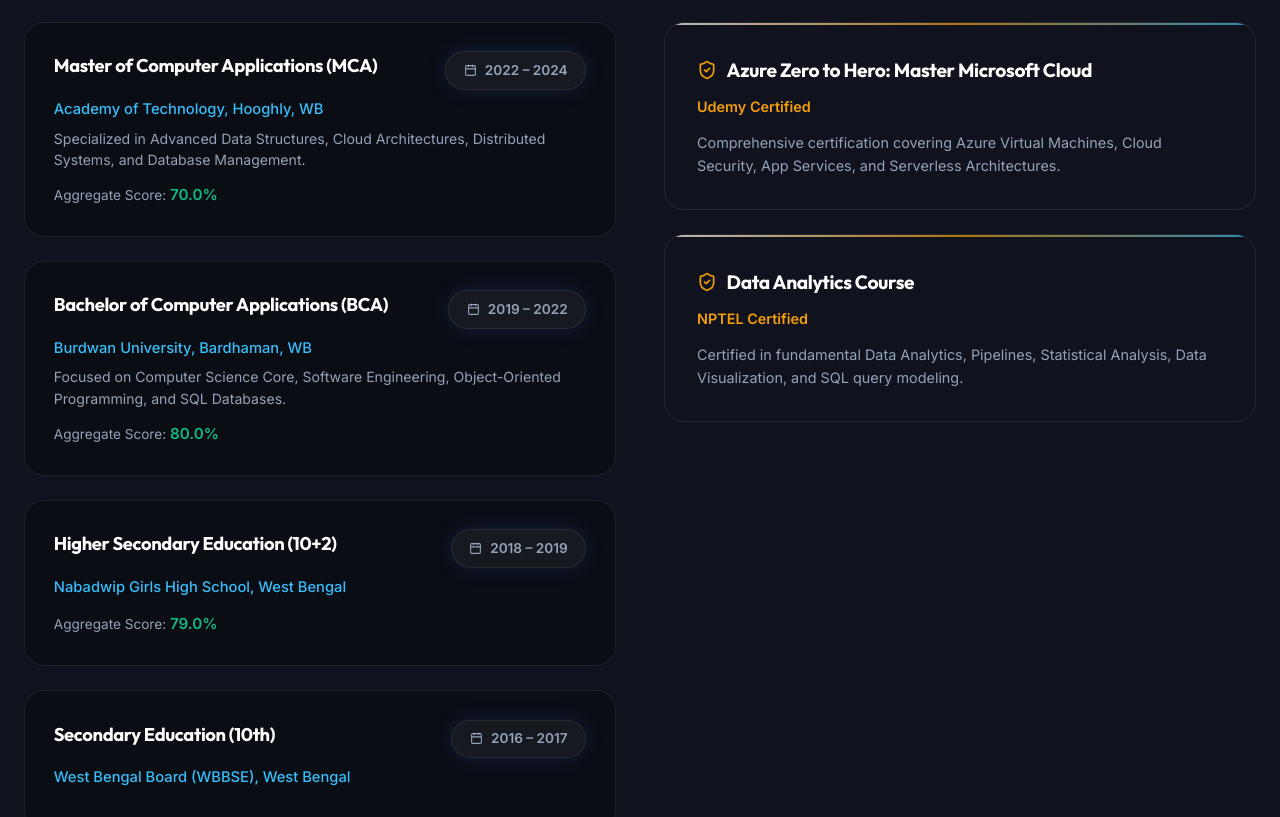
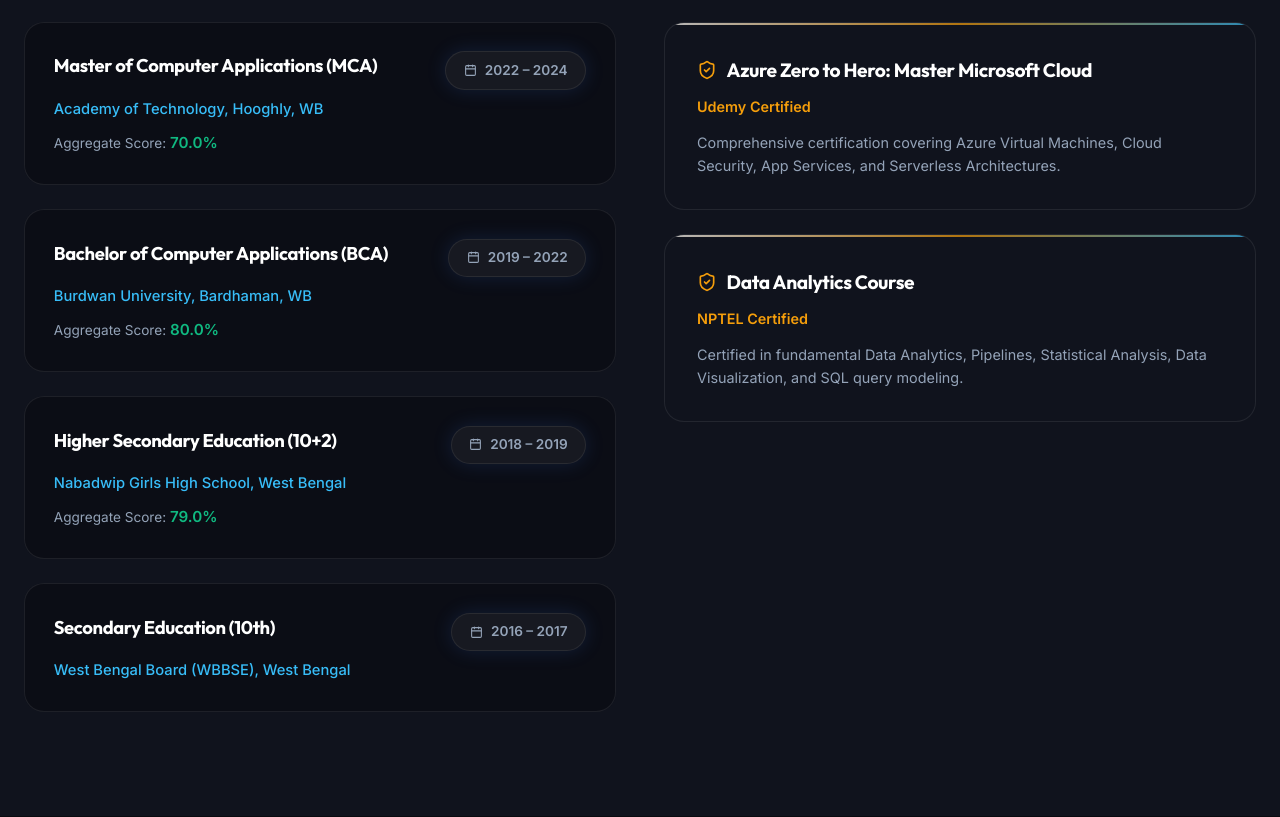
Before and after one commit to TechHub88/portfolio, a React (Vite) app: page / in a window 1280 px wide. Shown: the part 6840-7657 px from the top of the page. Built offline with nearby package versions, Linux system fonts and the light colour scheme.

Commit message:
remove description lines from academic qualification cards

```diff
--- a/src/components/Education.jsx
+++ b/src/components/Education.jsx
@@ -7,15 +7,13 @@ const academicData = [
     title: 'Master of Computer Applications (MCA)',
     institution: 'Academy of Technology, Hooghly, WB',
     year: '2022 – 2024',
-    score: '70.0%',
-    description: 'Specialized in Advanced Data Structures, Cloud Architectures, Distributed Systems, and Database Management.'
+    score: '70.0%'
   },
   {
     title: 'Bachelor of Computer Applications (BCA)',
     institution: 'Burdwan University, Bardhaman, WB',
     year: '2019 – 2022',
-    score: '80.0%',
-    description: 'Focused on Computer Science Core, Software Engineering, Object-Oriented Programming, and SQL Databases.'
+    score: '80.0%'
   },
   {
     title: 'Higher Secondary Education (10+2)',
@@ -83,12 +81,8 @@ const Education = () => {
                     </span>
                   </div>
 
-                  <p style={{ color: 'var(--accent-primary)', fontWeight: 500, fontSize: '0.92rem', marginBottom: '0.4rem' }}>
+                  <p style={{ color: 'var(--accent-primary)', fontWeight: 500, fontSize: '0.92rem', marginBottom: item.score !== 'Completed' ? '0.6rem' : 0 }}>
                     {item.institution}
-                  </p>
-
-                  <p style={{ color: 'var(--text-muted)', fontSize: '0.88rem', lineHeight: 1.5, marginBottom: '0.8rem' }}>
-                    {item.description}
                   </p>
 
                   {item.score !== 'Completed' && (
```
